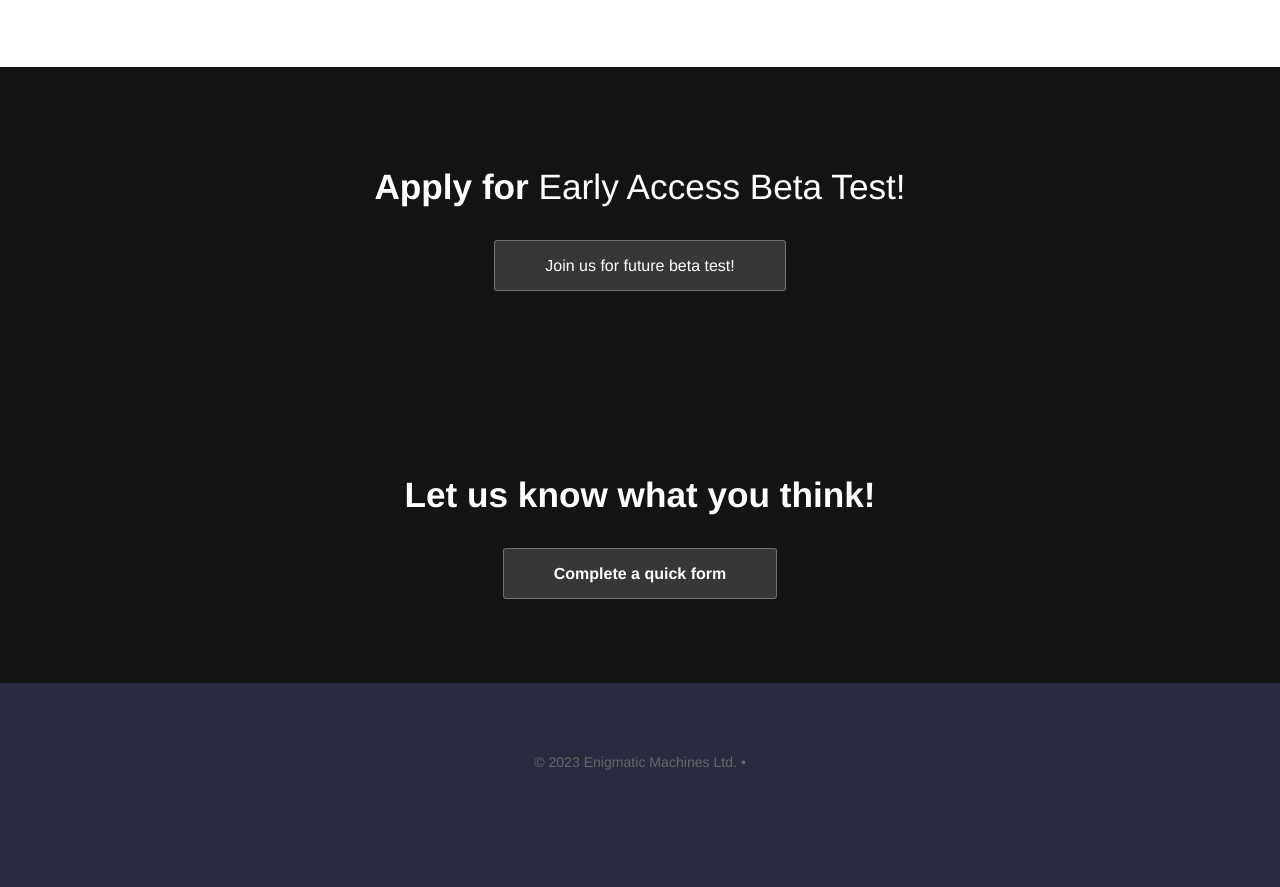
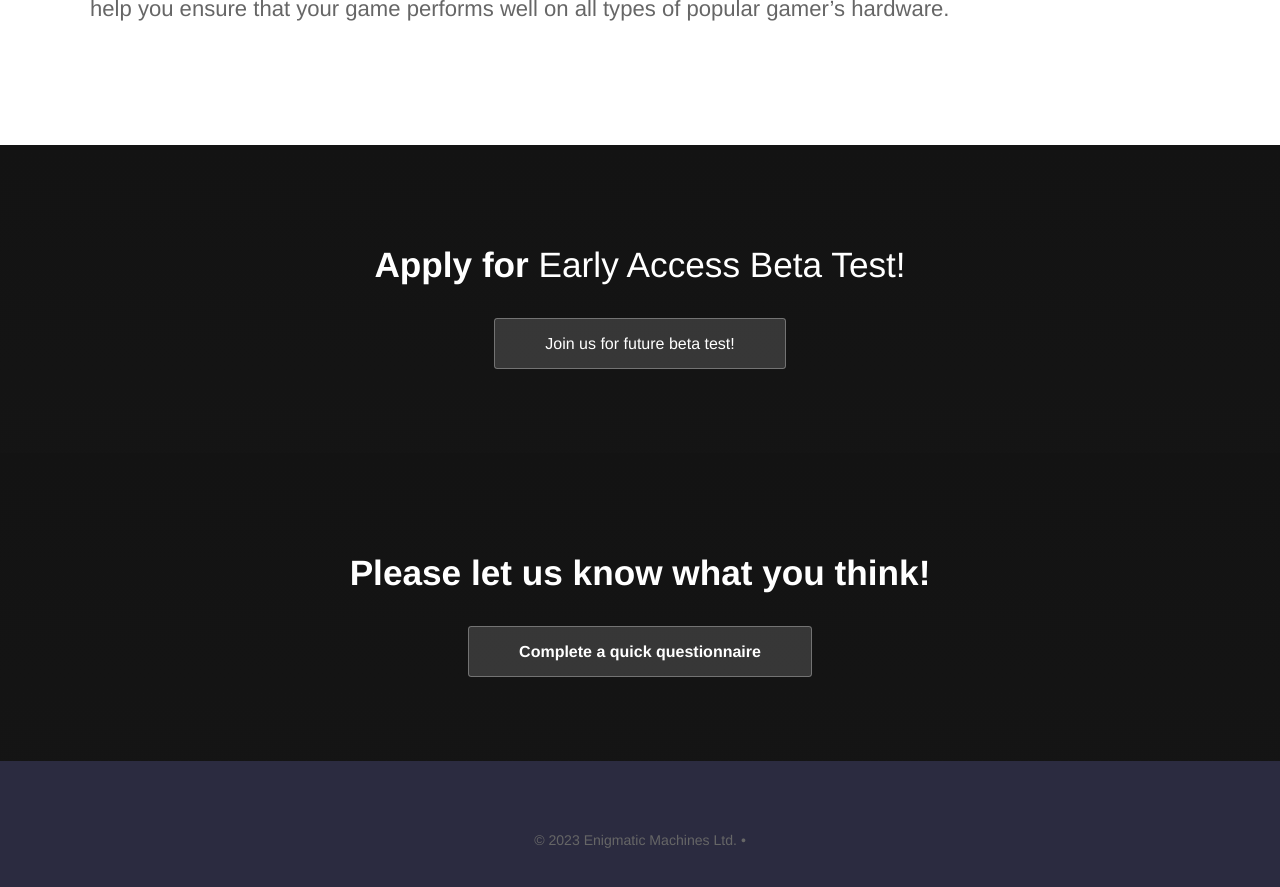
Before and after one commit to EnigmaticMachines/performace, a Jekyll site: the page built from index.html, in a window 1280 px wide and 900 px high, scrolled down 1895 px. Shown: the top 887 px of the window. Built offline with Jekyll 4.4.1, drawn with Linux system fonts in a browser that asks for light colours; before the commit the page ends 2717 px from its top, so only the background shows below that; some of the changed text lies outside the part shown.

Commit message:
Added questionaire

```diff
--- a/index.html
+++ b/index.html
@@ -8,6 +8,8 @@
 		<h1 class="editable">Never worry about end-user <strong>minimum system requirements.</strong></h1>
 		<p class="subtext editable">Welcome to TYGO, the all-in-one cloud solution for game developers to test game's performance across multiple hardware configurations.</p>
 		<div class="cta button alt"><a href="{{ site.baseurl }}/contact/">Join us for future beta test!</a></div>
+		<div class="cta button alt"><a href="https://docs.google.com/forms/d/1_cWTsAMjqY41hSDHlv1OPGAxE0ORu0SfkoK2mfaMk_4/prefill">Could you complete a quick questionnaire?</a></div>
+
 		<!-- <div>
 			<img src="{{ site.baseurl }}/images/dashboard.png" alt="Screenshot" class="screenshot editable" />
 		</div> -->
@@ -75,7 +77,7 @@
 	</section>
 
 	<section class="bottom-cta">
-		<h2 class="editable"><strong>Let us know what you think!</h2>
-		<div class="button alt"><a href="#">Complete a quick form</a></div>
+		<h2 class="editable"><strong>Please let us know what you think!</h2>
+		<div class="button alt"><a href="https://docs.google.com/forms/d/1_cWTsAMjqY41hSDHlv1OPGAxE0ORu0SfkoK2mfaMk_4/prefill">Complete a quick questionnaire</a></div>
 	</section>
 </div>
```
